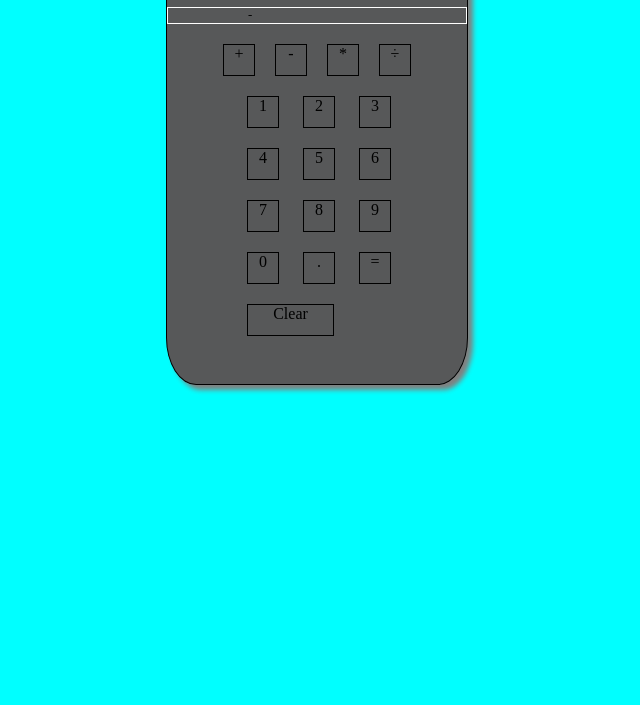
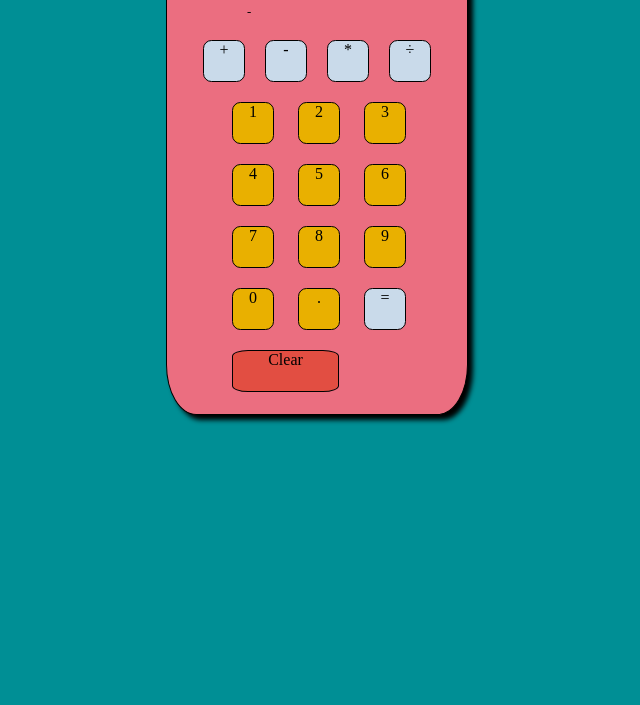
Before and after one commit to joshamore/javascript_calculator, a plain HTML site: page index.html in a window 1280 px wide. Shown: the part 95-800 px from the top of the page, without its empty margins (323-963 px from the left). Drawn offline with Linux system fonts and the light colour scheme.

Commit message:
updated size of input buttons and colours

```diff
--- a/styles.css
+++ b/styles.css
@@ -1,8 +1,12 @@
+/*
+Color Scheme: https://coolors.co/e9b000-e24e42-eb6e80-008f95-c9daea
+*/
+
 /******************************
 Body
 ******************************/
 body {
-    background-color: aqua;
+    background-color: #008F95;
 }
 
 
@@ -13,11 +17,11 @@ Calculator
     display: block;
     border-radius: 10%;
     margin: 0 auto;
-    background-color: #575859;
+    background-color: #EB6E80;
     width: 300px;
-    height: 470px;
+    height: 500px;
     border: 1px solid black;
-    box-shadow: 5px 5px 5px grey;
+    box-shadow: 5px 5px 5px #000000;
 }
 #calcHeader {
     font-size: 0.8em;
@@ -32,7 +36,6 @@ Number Displays
 .numDisplay {
     padding-left: 80px;
     margin-bottom: 10px;
-    border: 1px solid white;
 }
 #toEvalDisplay {
     font-size: 0.8rem;
@@ -46,10 +49,12 @@ Math Function Buttons
 .mathInput {
     display: inline-block;
     text-align: center;
-    width: 30px;
-    height: 30px;
+    width: 40px;
+    height: 40px;
     margin: 10px;
-    border: 1px solid black;
+    border: 1.5px solid black;
+    border-radius: 20%;
+    background-color: #C9DAEA;
 }
 #mathBtns {
     display: flex;
@@ -64,27 +69,33 @@ Input Buttons
 .numberInput {
     display: inline-block;
     text-align: center;
-    width: 30px;
-    height: 30px;
+    width: 40px;
+    height: 40px;
     margin: 10px;
-    border: 1px solid black;
+    border: 1.5px solid black;
+    border-radius: 20%;
+    background-color: #E9B000;
 }
 #numbers {
-    margin-left: 70px;
+    margin-left: 55px;
 }
 #equals {
     display: inline-block;
     text-align: center;
-    width: 30px;
-    height: 30px;
+    width: 40px;
+    height: 40px;
     margin: 10px;
-    border: 1px solid black;
+    border: 1.5px solid black;
+    border-radius: 20%;
+    background-color: #C9DAEA;
 }
 #clear {
     display: inline-block;
     text-align: center;
-    width: 85px;
-    height: 30px;
+    width: 105px;
+    height: 40px;
     margin: 10px;
-    border: 1px solid black;
+    border: 1.5px solid black;
+    border-radius: 15%;
+    background-color: #E24E42;
 }
```
